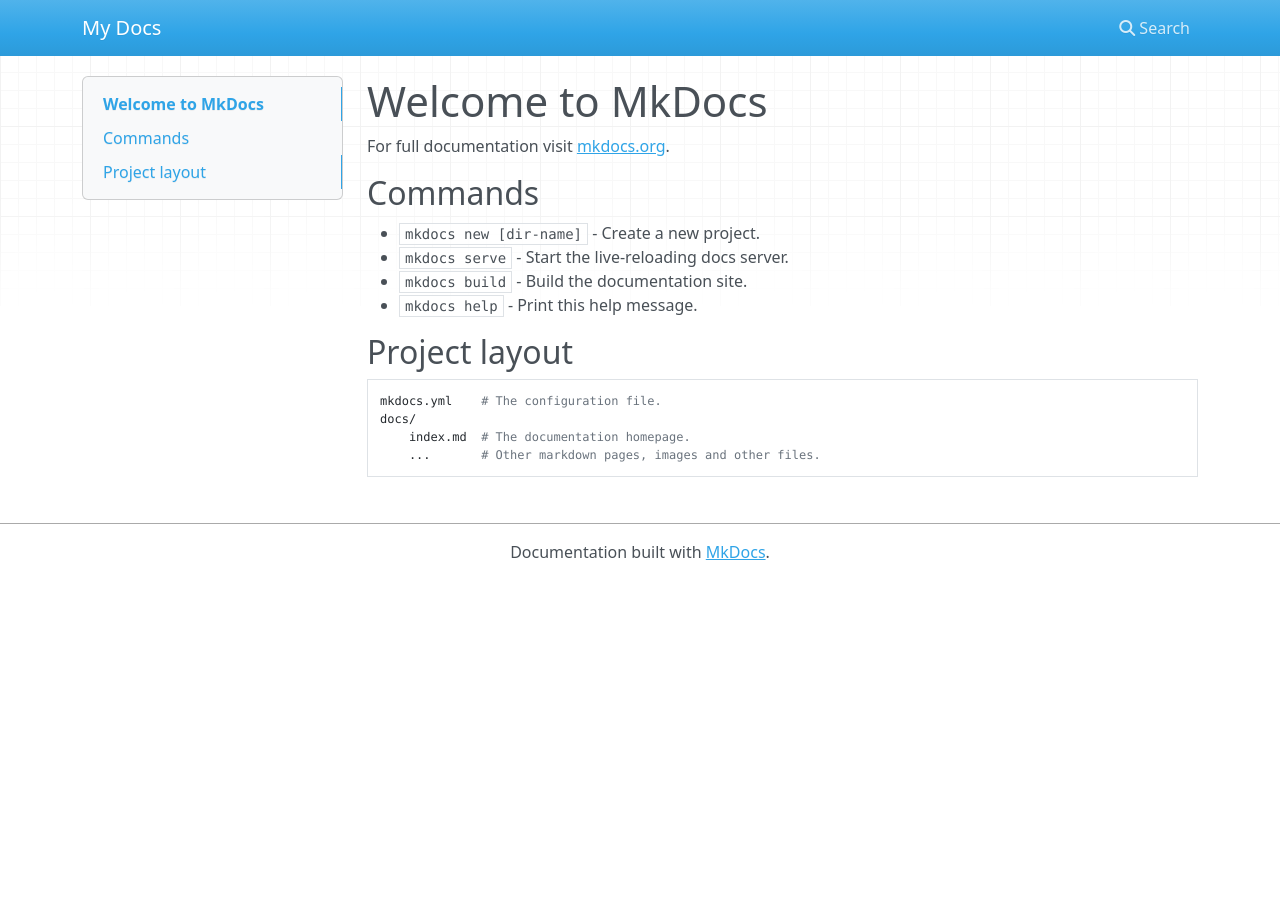
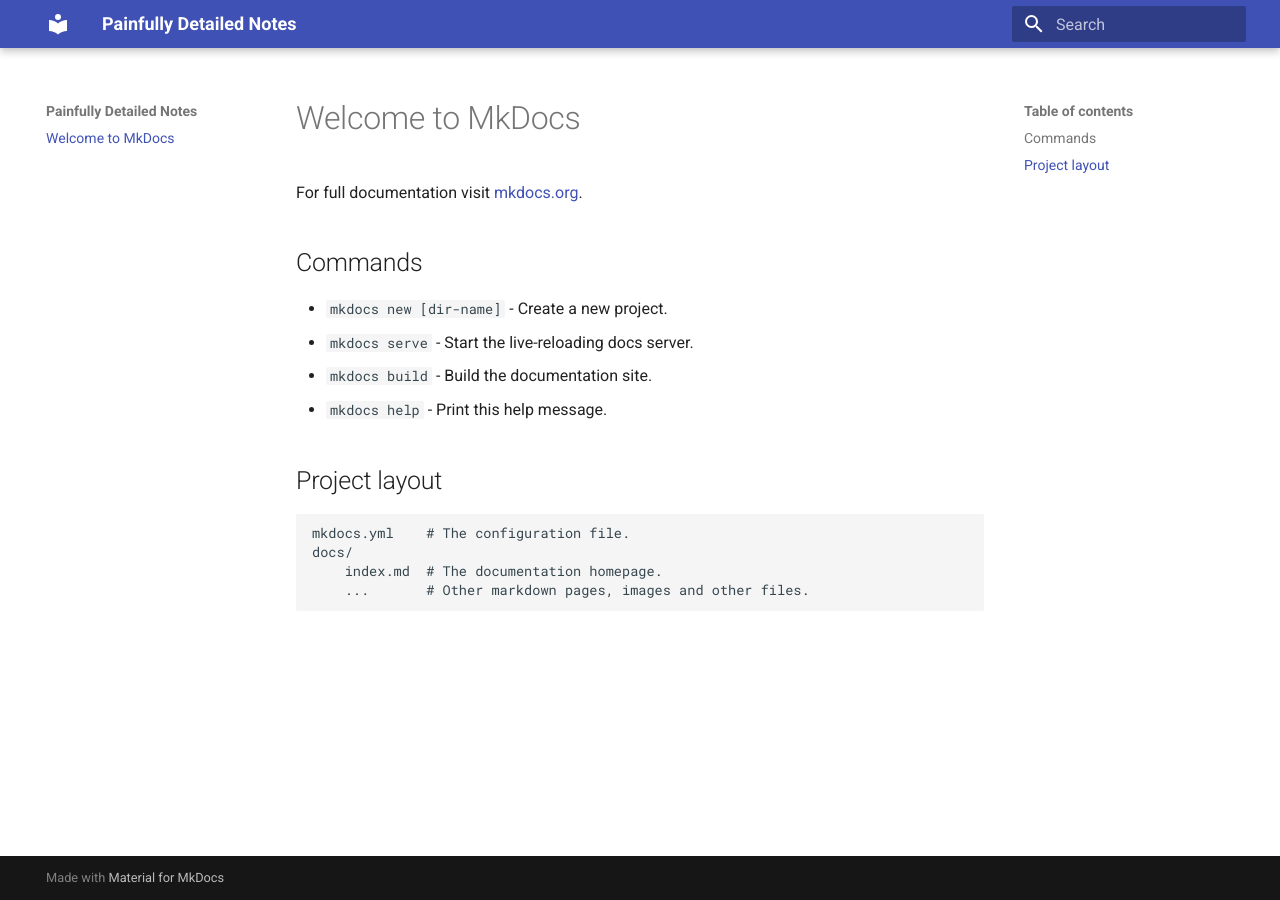
Before and after one commit to prasunakunasani/prasunakunasani.github.io, an MkDocs documentation site: the page built from docs/index.md, in a window 1280 px wide. Built offline with MkDocs 1.6.1 and Material for MkDocs 9.7.7, drawn with Linux system fonts in a browser that asks for light colours; nearby versions of some CDN libraries.

```diff
--- a/mkdocs.yml
+++ b/mkdocs.yml
@@ -1 +1,3 @@
-site_name: My Docs
+site_name: Painfully Detailed Notes
+theme:
+  name: material
```
Also changed, not shown: README.md (+31 -3 lines), 1 other file.
